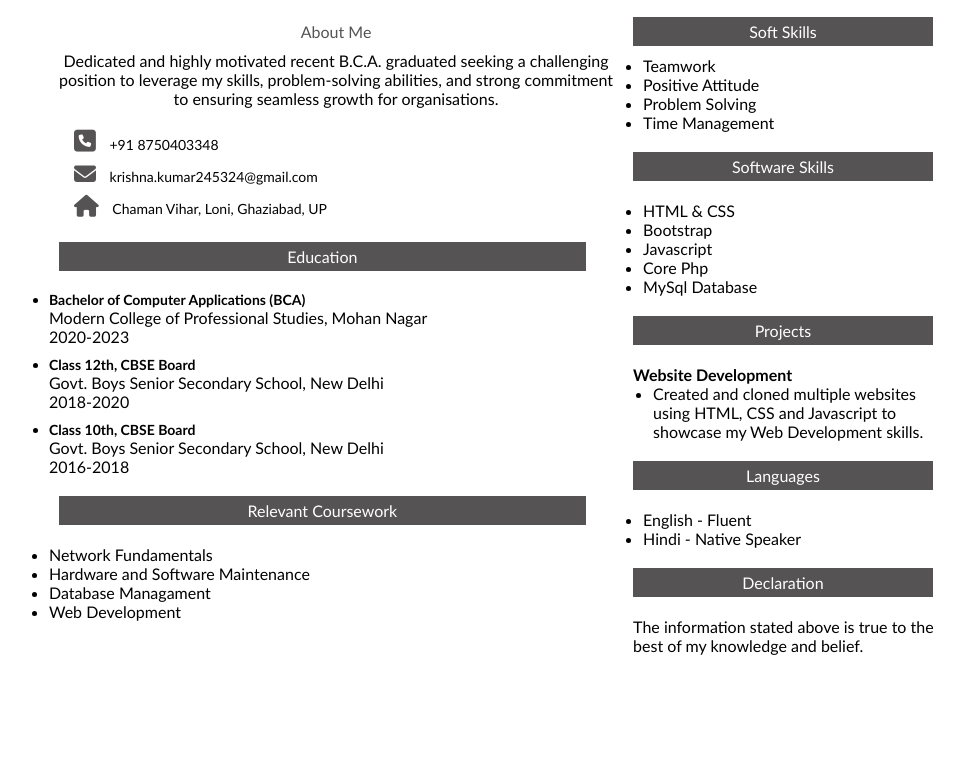
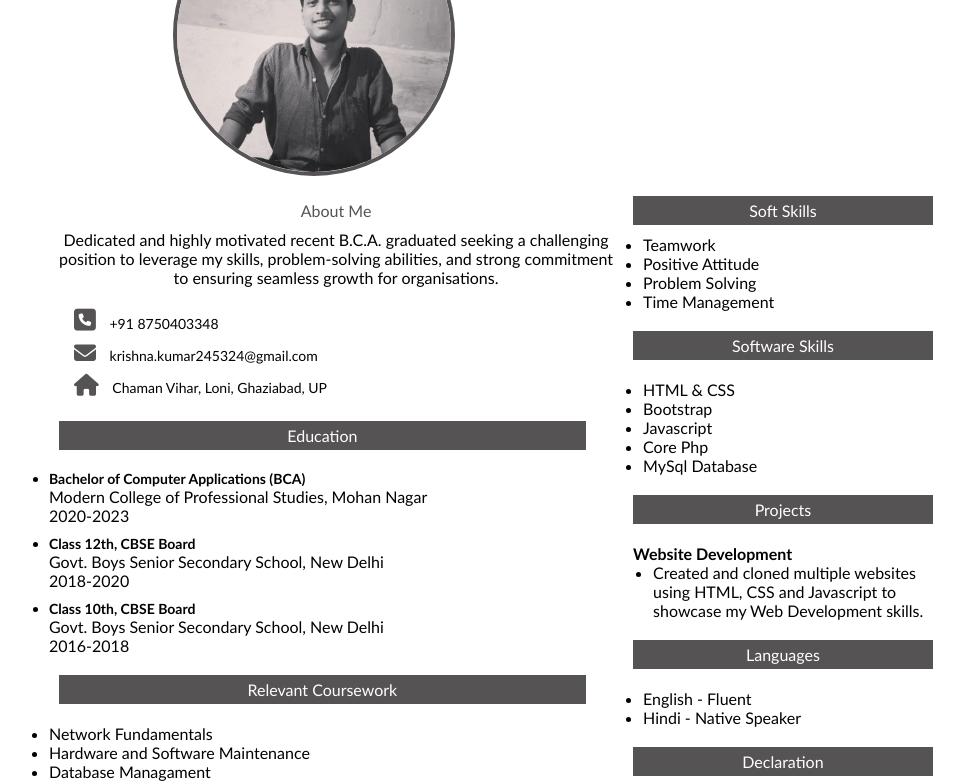
Before and after one commit to krishnakumar0821/my-resume, a plain HTML site: page index.html in a window 1280 px wide. Shown: the part 126-910 px from the top of the page, without its empty margins (143-1107 px from the left). Before the commit the page ends 800 px from the top, so only its background shows below. Drawn offline with Linux system fonts and the light colour scheme; the site is published under a folder, as on GitHub Pages, so addresses that start at the root find nothing.

Commit message:
Update index.html

```diff
--- a/index.html
+++ b/index.html
@@ -13,7 +13,7 @@
 
 <body>
     <div class="box">
-        <img src="/author.jpg" alt="Krishna Kumar">
+        <img src="author.jpg" alt="Krishna Kumar">
         <div class="inner-box">
             <p class="author-fname uppercase-text bold-text large-text primary-text">Krishna</p>
             <p class="author-lname uppercase-text bold-text large-text primary-text">Kumar</p>
```
